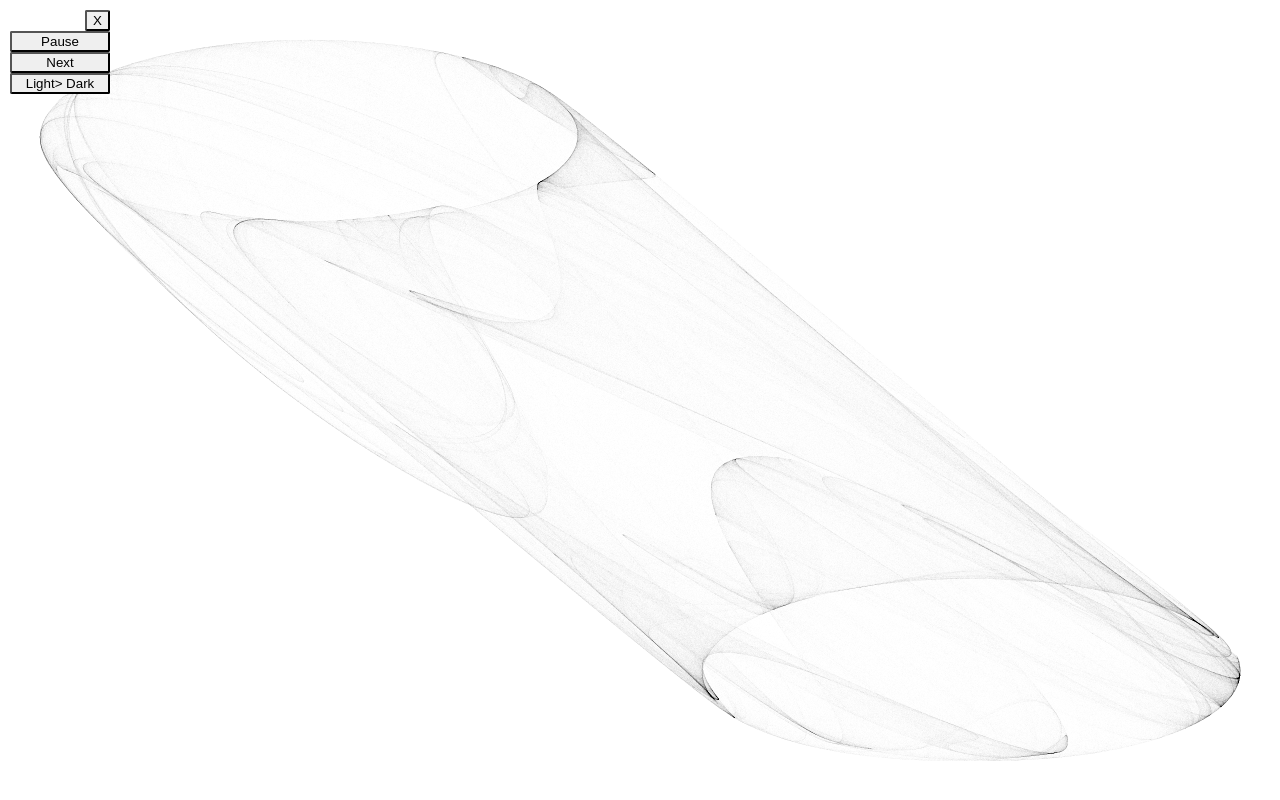
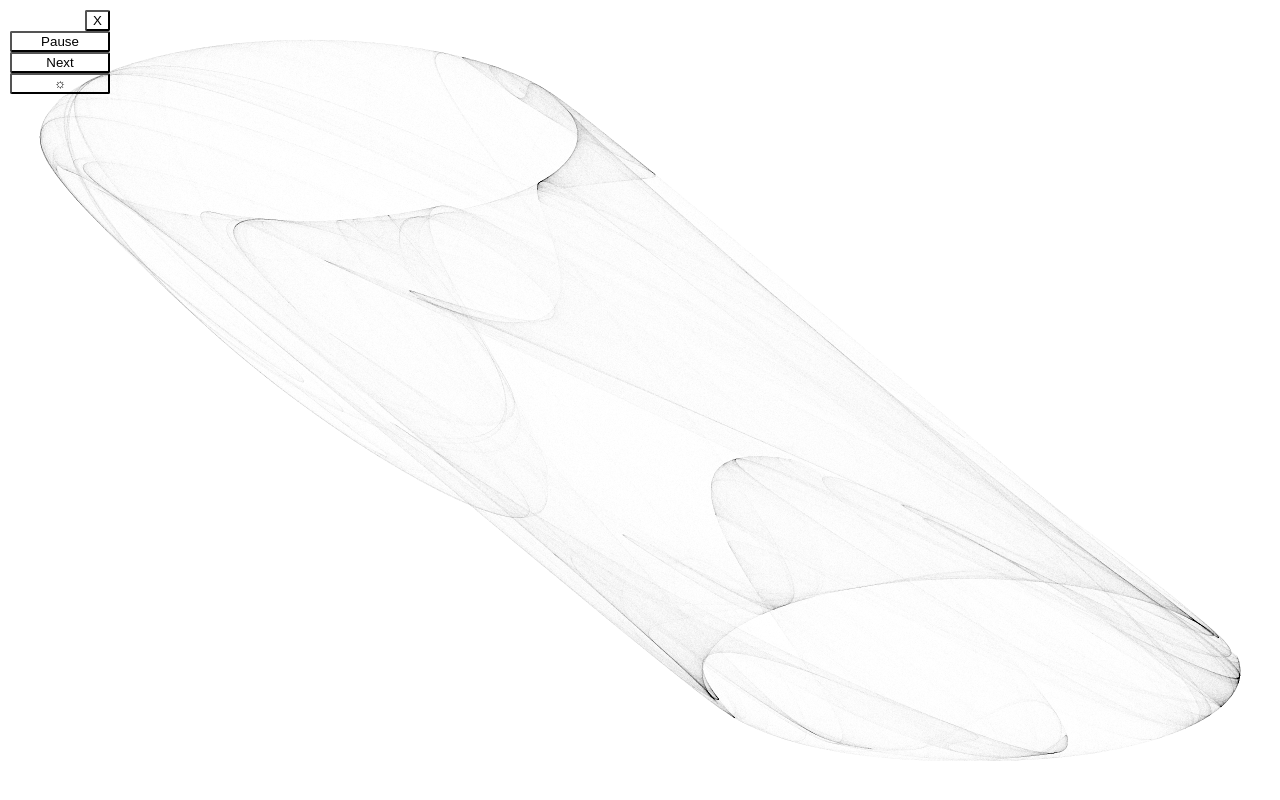
Before and after one commit to dmaynard/chaosvue, a Vue app: page / in a window 1280 px wide. Built offline with nearby package versions, Linux system fonts and the light colour scheme.

Commit message:
Improved buttons
Made transparent and implemented changing color when changing darkmode

```diff
--- a/src/components/ChaosCanvas.vue
+++ b/src/components/ChaosCanvas.vue
@@ -1,27 +1,28 @@
 <template>
 <div class="chaos-canvas-wrapper">
-  <canvas style="float: right; " ref="chaos-canvas" @click="clickMethod"></canvas>
+  <canvas  ref="chaos-canvas" @click="resetAttractor"></canvas>
   <span class="menu-wrapper" style="width: 100px">
     <div v-if=menuUp>
-      <button style="float: right" class="close" v-on:click="toggleLightMode">X</button>
+      <button style="float: right" class="close" v-on:click="toggleMenuUp">X</button>
+      <div v-if=paused>
+        <button class="uiButton" v-on:click="startAnimation">Resume</button>
+      </div>
+      <div v-else>
+        <button class="uiButton" v-on:click="pauseAnimation">Pause</button>
+      </div>
+      <button class="uiButton" v-on:click="resetAttractor">Next</button>
+
+      <div v-if=darkmode>
+        <button class="uiButton" v-on:click="toggleLightMode">&#x2600;</button>
+      </div>
+      <div v-else>
+        <button class="uiButton" v-on:click="toggleLightMode">&#x263C;</button>
+      </div>
     </div>
     <div v-else>
-      <button style="float: left" class="close" v-on:click="toggleLightMode">&#9776;</button>
+      <button style="float: left" class="close" v-on:click="toggleMenuUp">&#9776;</button>
     </div>
-    <div v-if=paused>
-      <button v-on:click="startAnimation">Resume</button>
-    </div>
-    <div v-else>
-      <button v-on:click="pauseAnimation">Pause</button>
-    </div>
-    <button v-on:click="resetAttractor">Next</button>
 
-    <div v-if=darkmode>
-      <button v-on:click="toggleLightMode">Dark> Light</button>
-    </div>
-    <div v-else>
-      <button v-on:click="toggleLightMode">Light> Dark</button>
-    </div>
   </span>
 
 </div>
@@ -55,7 +56,6 @@ export default {
       nTouched: 0,
       nMaxed: 0,
       paused: true,
-      nFramesMaxedUnchanged: 0,
       xmin: 100,
       xmax: -100,
       ymin: 100,
@@ -68,7 +68,10 @@ export default {
       displayDelay: 0,
       elapsedCPU: 0,
       enoughMaxed: 15.0,
-      menuUp: true
+      menuUp: true,
+      prevMaxed: 0,
+      prevTouched: 0,
+      nFramesSame: 0
     }
   },
 
@@ -106,7 +109,7 @@ export default {
       this.xmin = 100.0;
       this.ymax = -100.0;
       this.ymin = 100.0;
-      this.nFramesMaxedUnchanged = 0;
+      this.nFramesSame = 0;
       console.log(" Ran for " + Math.floor((this.elapsedCPU * 1 / 1000 / 60)) + " minutes " +
         Math.floor((this.elapsedCPU / 1000 % 60)) + " seconds");
       this.elapsedCPU = 0;
@@ -159,12 +162,22 @@ export default {
         window.requestAnimationFrame(this.doAnimation);
         return;
       }
+      this.prevMaxed = this.nMaxed;
+      this.prevTouched = this.nTouched;
 
       this.iterateAttractor(this.startNewAttractor);
       this.startNewAttractor = false;
       if (this.nTouched > 0 && this.nTouched < 500) {
         this.startNewAttractor = true;
         this.displayDelay = 0;
+      }
+      if( (this.nTouched == this.prevTouched) && (this.nMaxed == this.prevMaxed)) {
+        this.nFramesSame++
+        if(this.nFramesSame > 60) {
+          console.log("no changes for 60 frames, abort this attractor")
+          this.startNewAttractor = true;
+          this.displayDelay = 0;
+        }
       }
       if (this.frames % 120 == 0) {
         let percentMaxed = (this.nMaxed * 100 / this.nTouched);
@@ -222,7 +235,6 @@ export default {
         this.ctx.putImageData(this.imageData, 0, 0);
       }
       this.frames++;
-      let prevMaxed = this.nMaxed;
       for (var i = 0; i < this.itersPerFrame; i++) {
         /* eslint-disable no-console */
         // console.log (" x " + x + " y " + y);
@@ -250,9 +262,6 @@ export default {
         this.yrange = this.ymax - this.ymin
       }
       this.ctx.putImageData(this.imageData, 0, 0);
-      if (this.nMaxed == prevMaxed) {
-        this.nFramesMaxedUnchanged++;
-      }
     },
     pixelx(x) {
       let px = Math.floor(((x - this.xmin) / this.xrange) * (this.width - (2 * this.margin))) + this.margin;
@@ -303,8 +312,15 @@ export default {
         console.log(" not grayscale " + this.data[i] + this.data[i + 1]);
       }
     },
+    setMenuText (darkMode) {
+    let newColor = darkMode? 'white' : 'black';
+     document.getElementsByClassName("uiButton").forEach ( function(element) {
+       element.style.color = newColor;
+     });
+    },
     toggleLightMode() {
       this.darkmode = !this.darkmode;
+      this.setMenuText(this.darkmode);
       if (this.darkmode) {
         this.invert(0xFF, 0xFF, 0xFF);
         this.doPixel = this.incPixel;
@@ -313,6 +329,9 @@ export default {
         this.doPixel = this.decPixel;
       }
       this.ctx.putImageData(this.imageData, 0, 0);
+    },
+    toggleMenuUp() {
+      this.menuUp = !this.menuUp;
     }
   },
 
@@ -324,6 +343,8 @@ button {
   width: 100%;
   text: centered;
   border-radius: 2px;
+  background-color: Transparent;
+  background-repeat:no-repeat;
 }
 
 button.close {
```
